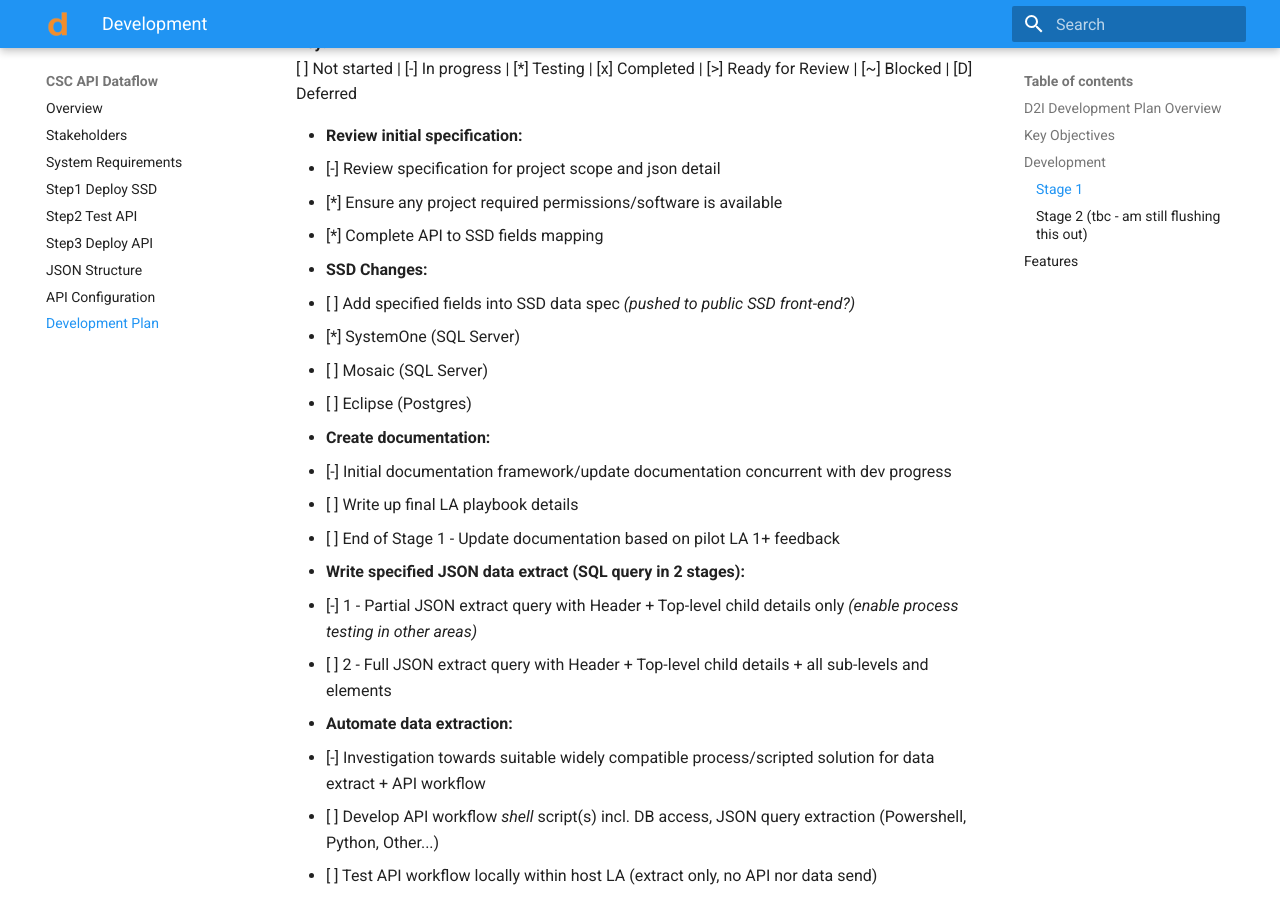
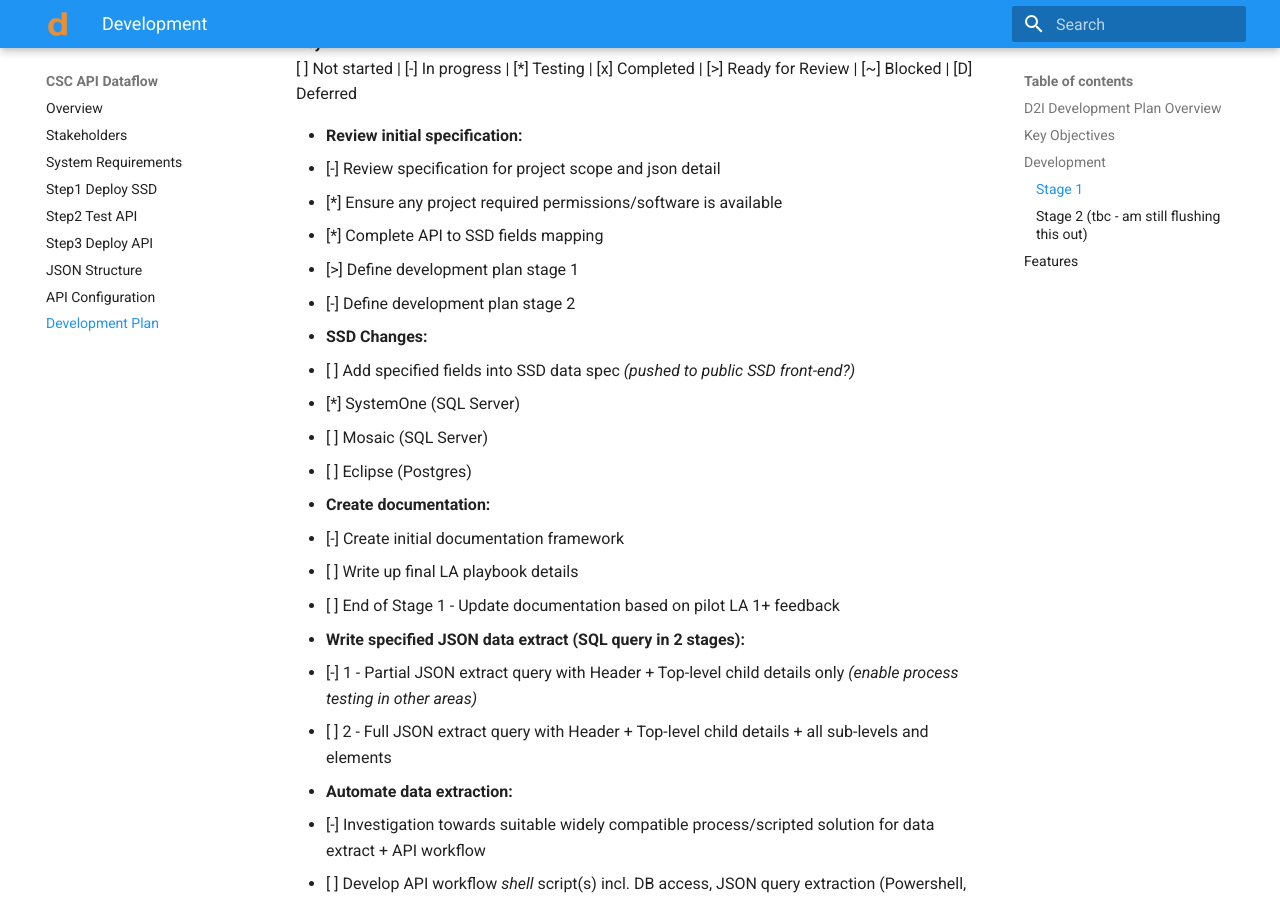
Before and after one commit to data-to-insight/dfe-csc-api-data-flows, an MkDocs documentation site: the page built from docs/development_plan.md, in a window 1280 px wide and 900 px high, scrolled down 1342 px. Built offline with MkDocs 1.6.1 and Material for MkDocs 9.7.7, drawn with Linux system fonts in a browser that asks for light colours.

Commit message:
minor plan additional stages

```diff
--- a/docs/development_plan.md
+++ b/docs/development_plan.md
@@ -58,6 +58,8 @@ flowchart TD
   - [-] Review specification for project scope and json detail
   - [*] Ensure any project required permissions/software is available
   - [*] Complete API to SSD fields mapping
+  - [>] Define development plan stage 1
+  - [-] Define development plan stage 2
 
 - **SSD Changes:**
   - [ ] Add specified fields into SSD data spec *(pushed to public SSD front-end?)*
@@ -66,7 +68,7 @@ flowchart TD
   - [ ] Eclipse (Postgres)
 
 - **Create documentation:**
-  - [-] Initial documentation framework/update documentation concurrent with dev progress
+  - [-] Create initial documentation framework
   - [ ] Write up final LA playbook details
   - [ ] End of Stage 1 - Update documentation based on pilot LA 1+ feedback
 
```
